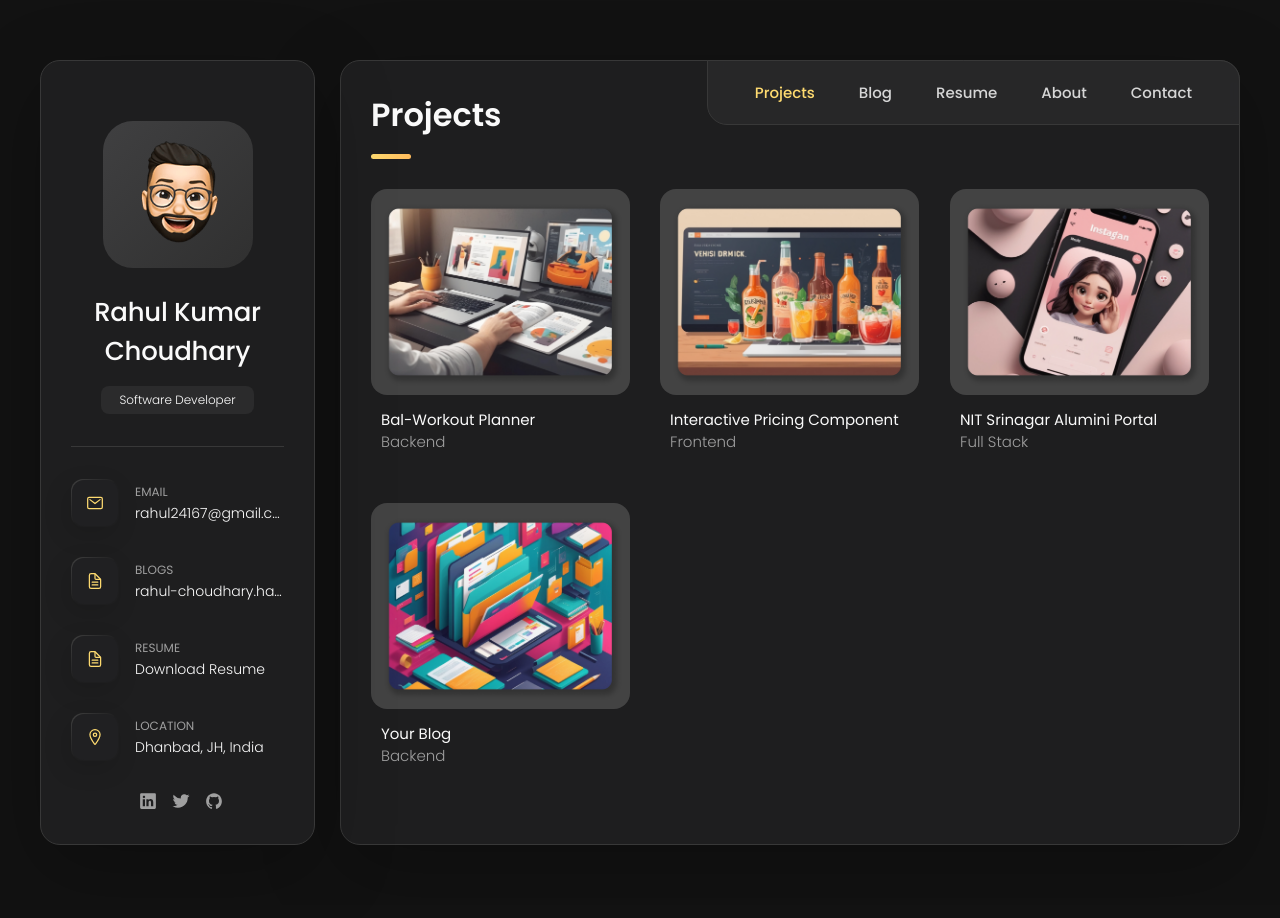
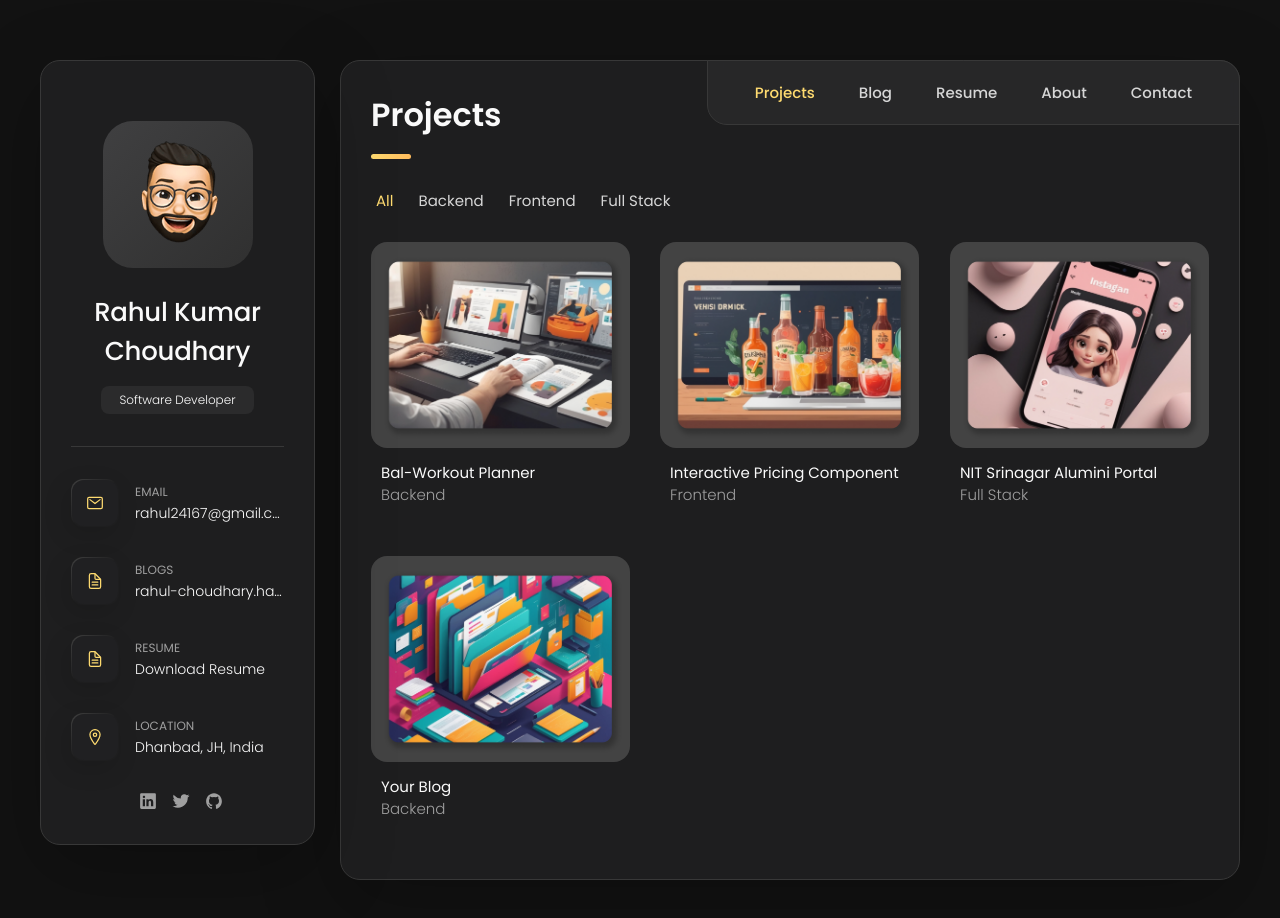
Before and after one commit to rahul24167/rahul24167.github.io, a plain HTML site: page index.html in a window 1280 px wide. Drawn offline with nearby package versions, Linux system fonts and the light colour scheme.

```diff
--- a/index.html
+++ b/index.html
@@ -194,24 +194,24 @@
             <h2 class="h2 article-title">Projects</h2>
           </header>
           <section class="projects">
-            <!-- <ul class="filter-list">
+            <ul class="filter-list">
               <li class="filter-item">
               <button class="active" data-filter-btn>All</button>
             </li>
             <li class="filter-item">
-              <button data-filter-btn>Web Development</button>
+              <button data-filter-btn>Backend</button>
             </li>
 
             <li class="filter-item">
-              <button data-filter-btn>AI / ML</button>
+              <button data-filter-btn>Frontend</button>
             </li>
 
             <li class="filter-item">
-              <button data-filter-btn>Blockchain</button>
+              <button data-filter-btn>Full Stack</button>
             </li>
-            </ul> -->
+            </ul>
 
-            <!-- <div class="filter-select-box">
+            <div class="filter-select-box">
               <button class="filter-select" data-select>
                 <div class="select-value" data-selecct-value>
                   Select category
@@ -228,18 +228,18 @@
                 </li>
 
                 <li class="select-item">
-                  <button data-select-item>Web design</button>
+                  <button data-select-item>Backend</button>
                 </li>
 
                 <li class="select-item">
-                  <button data-select-item>Applications</button>
+                  <button data-select-item>Frontend</button>
                 </li>
 
                 <li class="select-item">
-                  <button data-select-item>Web development</button>
+                  <button data-select-item>Full Stack</button>
                 </li>
               </ul>
-            </div> -->
+            </div>
 
             <ul class="project-list">
               <li
```
